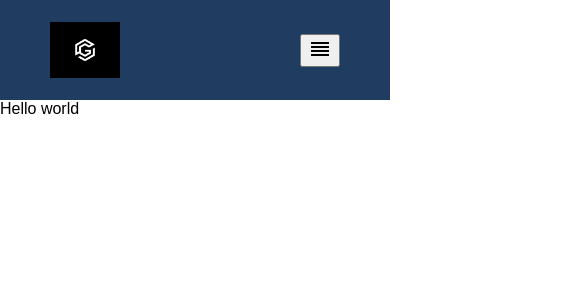
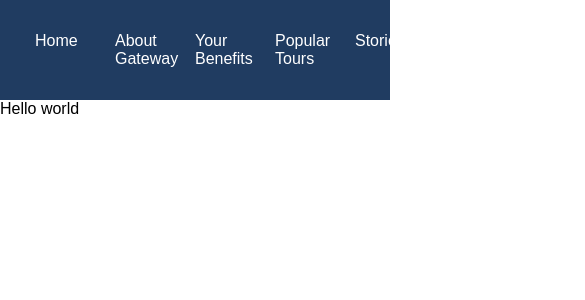
Before and after one commit to Branley22/personal_projects, a React (Create React App) app in the folder gateway/: page / in a window 390 px wide. Both pictures are taken after a click on the button 320 px from the left and 50 px from the top of the page. Shown: the top 300 px of the page, 585 px wide, since content can reach past the window. Built offline with nearby package versions, Linux system fonts and the light colour scheme.

Commit message:
navbar a css

```diff
--- a/gateway/src/components/Navbar.js
+++ b/gateway/src/components/Navbar.js
@@ -1,14 +1,30 @@
-import React from 'react';
+import React, { useState } from 'react';
 import Logo from '../assets/gateway-logo.png';
 import { Link } from 'react-router-dom';
 import ReorderIcon from '@mui/icons-material/Reorder';
 import '../styles/Navbar.css';
 
 const Navbar = (props) => {
+
+  const [openLinks, setOpenLinks] = useState(false);
+
+  const toggleNavbar = () => {
+    setOpenLinks(!openLinks);
+  };
+
+
   return (
     <div className="navbar">
-      <div className="left-side">
+      <div className="left-side" id={openLinks ? "open" : "close"}>
         <img src={Logo} alt="pic of logo"/>
+        <div className="hidden-links">
+          <Link to="/">Home</Link>
+          <Link to="/about-gateway">About Gateway</Link>
+          <Link to="/your-benefits">Your Benefits</Link>
+          <Link to="/popular-tours">Popular Tours</Link>
+          <Link to="/stories">Stories</Link>
+          <Link to="/book-now">Book Now</Link>
+        </div>
       </div>
       <div className="right-side">
         <Link to="/">Home</Link>
@@ -17,7 +33,7 @@ const Navbar = (props) => {
         <Link to="/popular-tours">Popular Tours</Link>
         <Link to="/stories">Stories</Link>
         <Link to="/book-now">Book Now</Link>
-        <button>
+        <button onClick={toggleNavbar}>
           <ReorderIcon />
         </button>
       </div>
--- a/gateway/src/styles/Navbar.css
+++ b/gateway/src/styles/Navbar.css
@@ -6,7 +6,7 @@
   background-color: rgb(32, 60, 97);
 }
 
-.left-side {
+.navbar .left-side {
   flex: 50%;
   height: 100%;
   display: flex;
@@ -14,11 +14,11 @@
   padding-left: 150px;
 }
 
-.left-side img {
+.navbar .left-side img {
   width: 70px;
 }
 
-.right-side {
+.navbar .right-side {
   flex: 50%;
   height: 100px;
   display: flex;
@@ -29,26 +29,66 @@
 .navbar a {
   color: white;
   text-decoration: none;
+  margin: 10px;
+}
+
+.navbar .right-side button {
+  background-color: transparent;
+  border: none;
+  color: white;
+  cursor: pointer;
+}
+
+.navbar .right-side svg {
+  font-size: 40px;
+}
+
+.navbar #open {
+  padding-left: 0px;
+}
+
+.navbar #open img {
+  display: none;
+}
+
+.navbar #close img {
+  display: inherit;
+}
+
+.navbar #open .hidden-links {
+  display: inherit;
+  margin-left: 30px;
+}
+
+.navbar #close .hidden-links {
+  display: none;
+}
+
+.navbar #open a {
+  width: 70px;
   margin: 5px;
-  padding: 10px
 }
 
 @media only screen and (max-width: 900px) {
-  .rightside a {
+  .navbar .right-side a {
     width: 70px;
   }
-  .left-side {
+  .navbar .left-side {
     padding-left: 50px;
   }
 }
 
 @media only screen and (max-width: 600px) {
-  .right-side a {
+  .navbar .right-side a {
     display: none;
   }
-  .right-side {
+  .navbar .right-side {
     justify-content: flex-end;
     padding-right: 50px;
+  }
+
+  .navbar .right-side button {
+    display: inherit;
   }
 }
 
@@ -56,4 +96,8 @@
   .right-side button {
     display: none;
   }
+
+  .hidden-links {
+    display: none;
+  }
 }
```
